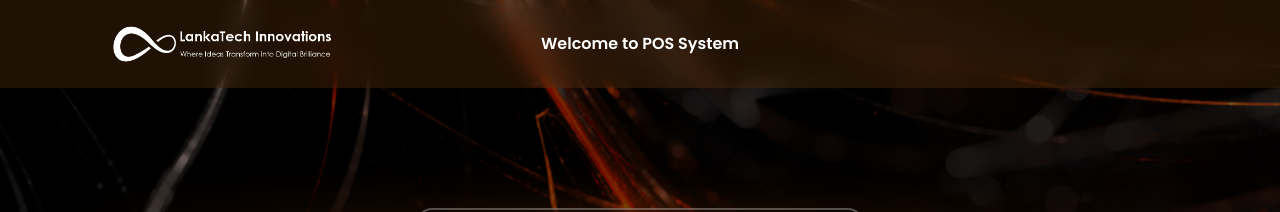
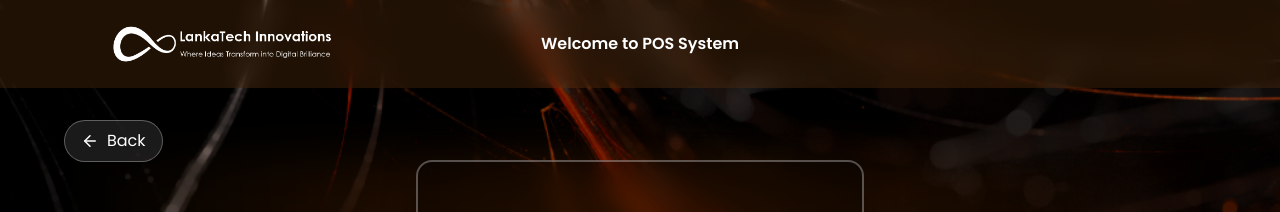
Before and after one commit to LTI-INTERNS/pos-micro-sass, a Next.js app: page /login in a window 1280 px wide. Shown: the top 212 px of the page. Built offline with nearby package versions, Linux system fonts and the light colour scheme; no server answers.

Commit message:
Refactor LoginPage to implement back navigation and loading state management

```diff
--- a/app/login/page.tsx
+++ b/app/login/page.tsx
@@ -1,22 +1,59 @@
 "use client";
 
-import React from "react";
+import React, { useState } from "react";
+import { useRouter } from "next/navigation";
+import { signOut } from "next-auth/react";
+import { ArrowLeft } from "lucide-react";
 import CommonLayout from "@/components/saas/common/CommonLayout";
 import Navigation from "@/components/saas/companyCreation/Navigation";
 import GlassBackground from "@/components/saas/common/GlassBackground";
 import LoginForm from "@/components/Landing/Auth/LoginForm";
 
 export default function LoginPage() {
+  const router = useRouter();
+  const [loading, setLoading] = useState(false);
+
+  const handleBack = async () => {
+    try {
+      setLoading(true);
+
+      localStorage.removeItem("isLocked");
+      sessionStorage.removeItem("cashier");
+
+      await fetch("/api/branch-session", {
+        method: "DELETE",
+      });
+
+      await signOut({ redirect: false });
+    } catch (error) {
+      console.error("BACK BUTTON ERROR:", error);
+    } finally {
+      router.replace("/saaslanding");
+    }
+  };
+
   return (
-    <CommonLayout navbar={<Navigation title="Welcome to POS System" showLogout={false} />} >
-      <div className="pt-12 pb-20 px-4">
+    <CommonLayout
+      navbar={<Navigation title="Welcome to POS System" showLogout={false} />}
+    >
+      <div className="relative px-4 pb-20">
+        <button
+          type="button"
+          onClick={handleBack}
+          disabled={loading}
+          className="absolute top-30 left-8 sm:left-6 md:left-16 z-20 inline-flex items-center gap-2 rounded-full border border-white/30 bg-white/10 px-4 py-2 text-white backdrop-blur-md transition hover:bg-white/20 disabled:opacity-60 disabled:cursor-not-allowed"
+        >
+          <ArrowLeft size={18} />
+          {loading ? "Leaving..." : "Back"}
+        </button>
+
         <GlassBackground className="max-w-md mx-auto px-6 md:px-10 py-12">
-
           <div className="space-y-4">
             <h1 className="text-3xl md:text-4xl font-bold text-white text-center">
               Log In
             </h1>
           </div>
+
           <div className="mt-8">
             <LoginForm />
           </div>
```
